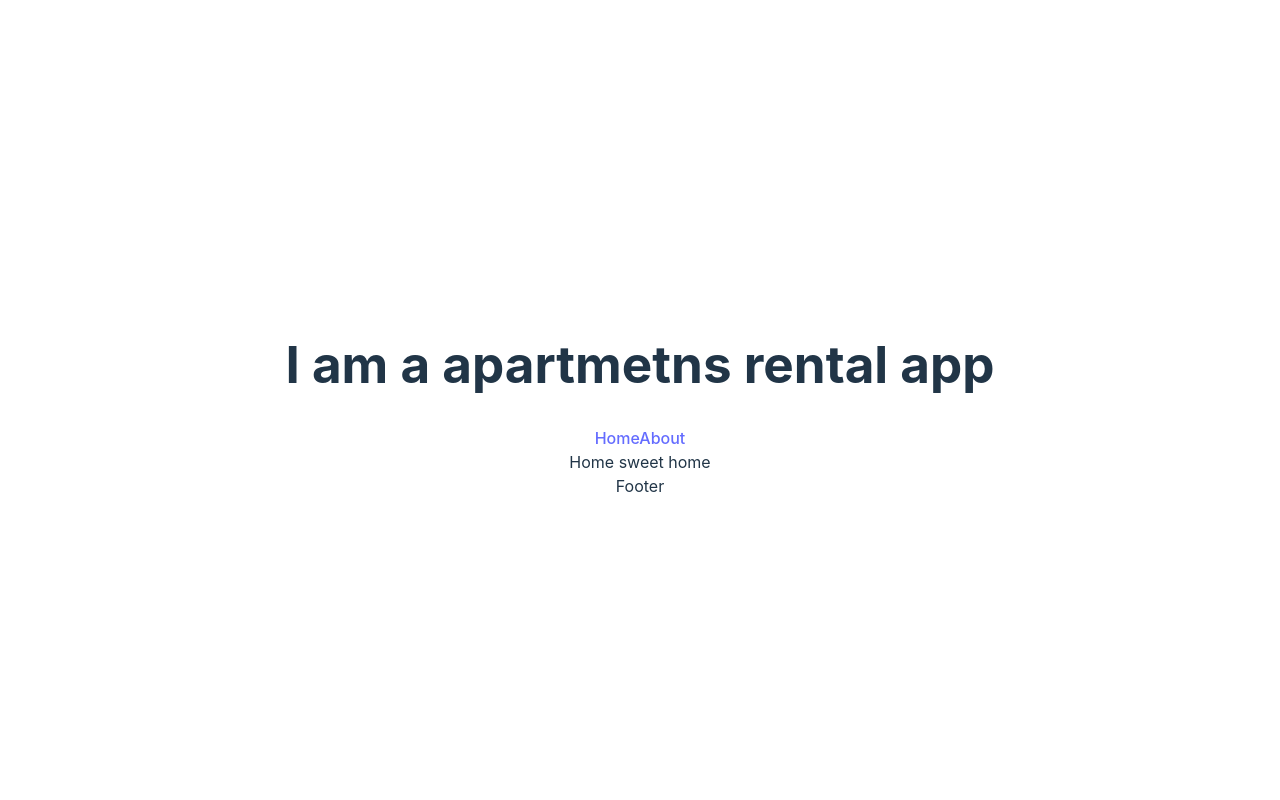
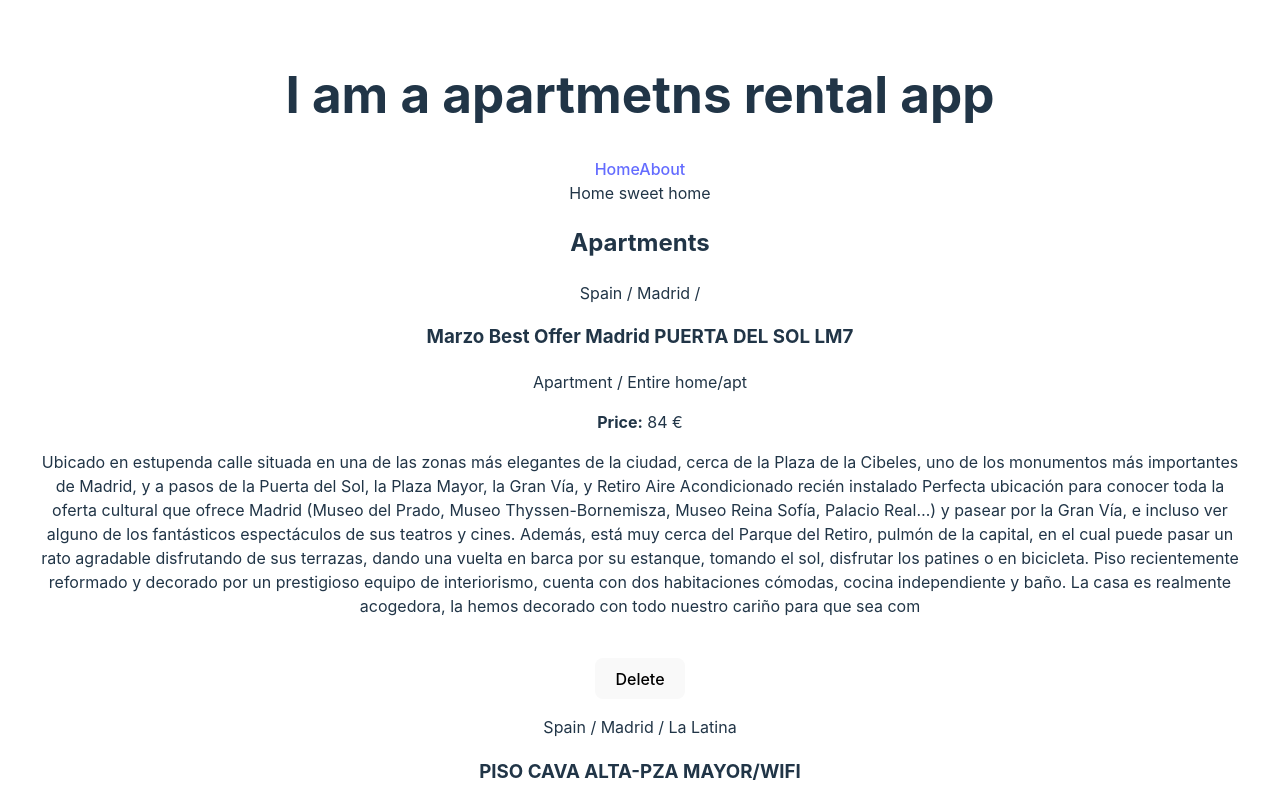
Before and after one commit to Ole-Guacamole/mini-project-apartments-rental-app, a React (Vite) app: page / in a window 1280 px wide. Shown: the top 800 px of the page. Built offline with nearby package versions, Linux system fonts and the light colour scheme.

Commit message:
create List and Card Copmonents / implement delete button / import and display first  data

```diff
--- /dev/null
+++ b/src/components/ApartmentCard.jsx
@@ -0,0 +1,57 @@
+import React from "react";
+
+function ApartmentCard(props) {
+  const { apartment, clickToDelete } = props;
+  /*
+  const renderLabels = () => {
+    const labels = [];
+
+    if (apartment.price <= 75) {
+      labels.push(<span key="great-deal" className="label great-deal">Great Deal</span>);
+    }
+
+    if (review_scores_rating >= 90) {
+      labels.push(<span key="top-ranking" className="label top-ranking">Top Rating</span>);
+    }
+
+    if (apartment.room_type === "Entire home/apt" ) {
+      labels.push(<span key="entire-home" className="label entire-home">Entire Apartment</span>);
+    }
+
+    return labels;
+  };
+
+*/
+
+  return (
+    <div className="apartment-card">
+      <div className="apartment-card-right">
+        <p className="dachzeile">
+          {apartment.country} / {apartment.city} / {apartment.neighbourhood}
+        </p>
+        <h3>{apartment.name}</h3>
+        <p>
+          {apartment.property_type} / {apartment.room_type}
+        </p>
+        <p>
+          <strong>Price:</strong> {apartment.price} €
+        </p>
+        <p>{apartment.description}</p>
+
+        {/*<div>
+          {renderLabels()}
+        </div>*/}
+
+        <br></br>
+        <button
+          onClick={() => clickToDelete(apartment.id)}
+          className="btn-delete"
+        >
+          Delete
+        </button>
+      </div>
+    </div>
+  );
+}
+
+export default ApartmentCard;
--- a/src/components/ApartmentsList.jsx
+++ b/src/components/ApartmentsList.jsx
@@ -0,0 +1,31 @@
+import { useState } from 'react';
+import data from "../assets/data.json";
+import ApartmentCard from './ApartmentCard';
+
+
+
+function ApartmentsList() {
+  // Step 2: Initialize state with Appartments data
+  const [apartments, setApartments] = useState(data);
+
+  const deleteApartment = apartmentId => {
+    const filteredApartments = apartments.filter(apartment => {
+      return apartment.id !== apartmentId;
+    });
+
+    setApartments(filteredApartments);
+  };
+
+
+
+  return (
+    <div className='apartments-list'>
+      <h2>Apartments</h2>
+      {apartments.map(apartment => {
+        return <ApartmentCard key={apartment.id} apartment={apartment} clickToDelete={deleteApartment} />;
+      })}
+    </div>
+  );
+}
+
+export default ApartmentsList;
--- a/src/pages/Home.jsx
+++ b/src/pages/Home.jsx
@@ -1,8 +1,14 @@
+import ApartmentsList from "../components/ApartmentsList";
+
 export default function Home () {
 
 
     return (
-        <div className="Home">Home sweet home</div>
+        <>
+            <div className="Home">Home sweet home</div>
+
+            <ApartmentsList />
+        </>
     )
 }
 ;
```
Also changed, not shown: src/assets/data.json, src/components/AppartmentCard.jsx (deleted).
